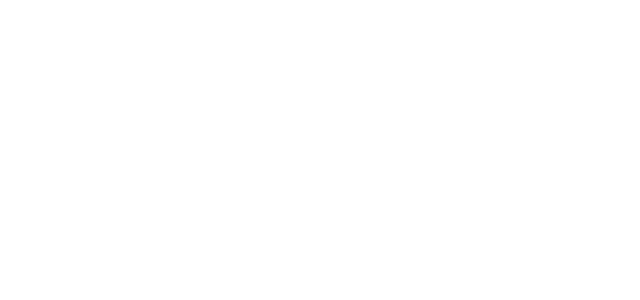
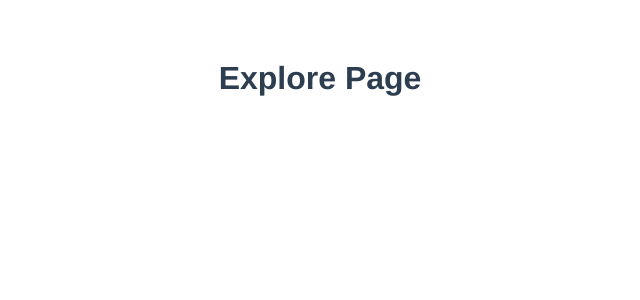
Before and after one commit to hfsmhmmd/UAI-MAPS, a Vue app in the folder maps/maps/: page / in a window 1280 px wide. Shown: the top 300 px of the page, without its empty margins (320-960 px from the left). Built offline with nearby package versions, Linux system fonts and the light colour scheme.

Commit message:
add Explore Page
Menambahkan Page Explore

```diff
--- a/maps/maps/src/App.vue
+++ b/maps/maps/src/App.vue
@@ -1,16 +1,16 @@
 <template>
   <div id="app">
-
+    <ExploreView/>
   </div>
 </template>
 
 <script>
 // import HelloWorld from './components/HelloWorld.vue'
-
+import ExploreView from './views/ExploreView.vue'
 export default {
   name: 'App',
   components: {
-    // HelloWorld
+    ExploreView
   }
 }
 </script>
--- a/maps/maps/src/main.js
+++ b/maps/maps/src/main.js
@@ -1,5 +1,7 @@
 import Vue from 'vue'
 import App from './App.vue'
+
+
 
 Vue.config.productionTip = false
 
--- /dev/null
+++ b/maps/maps/src/views/ExploreView.vue
@@ -0,0 +1,16 @@
+
+<template>
+    <div class="ExploreView">
+        <h1>Explore Page</h1>
+    </div>
+</template>
+
+<script>
+export default {
+name:'ExploreView'
+}
+</script>
+
+<style>
+
+</style>
```
